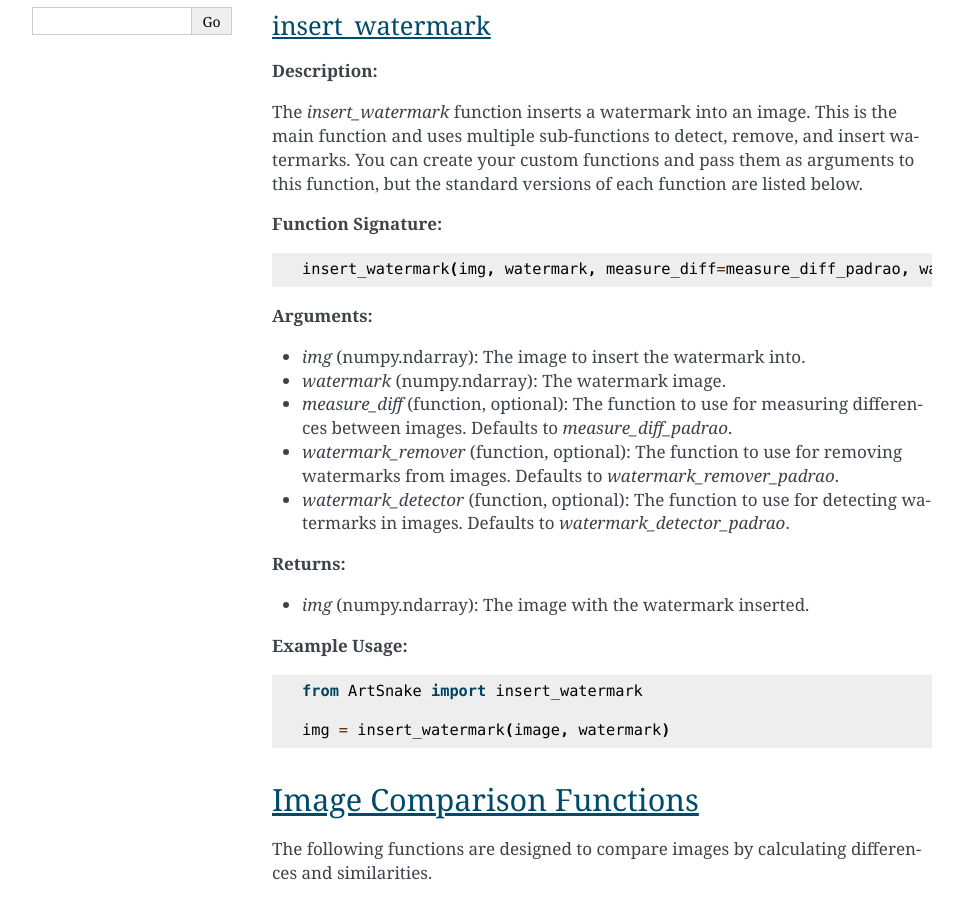
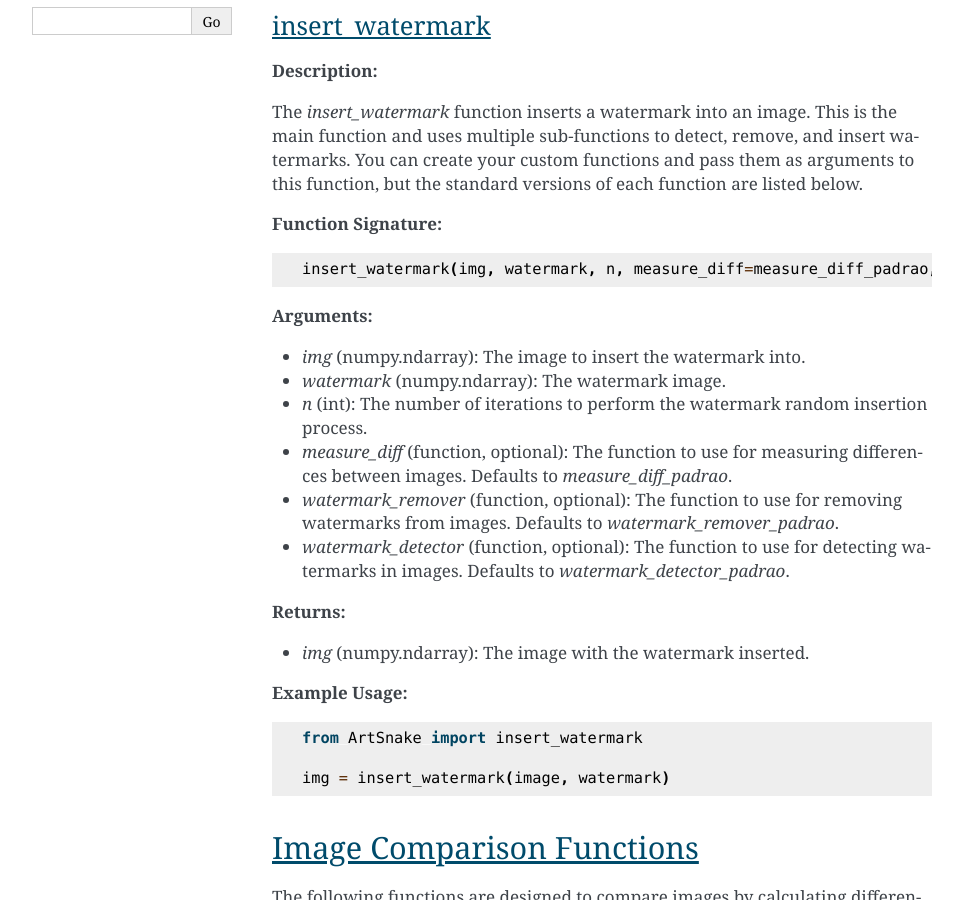
Before and after one commit to MekhyW/ArtSnake, a Sphinx documentation site: the page built from sphinx/usage.rst, in a window 1280 px wide and 900 px high, scrolled down 619 px. Shown: the whole window, without its empty margins (148-1111 px from the left). Built offline with Sphinx 7.4.7, drawn with Linux system fonts in a browser that asks for light colours.

Commit message:
insert_watermark(n)

```diff
--- a/sphinx/usage.rst
+++ b/sphinx/usage.rst
@@ -22,12 +22,13 @@
 
 .. code-block:: python
 
-    insert_watermark(img, watermark, measure_diff=measure_diff_padrao, watermark_remover=watermark_remover_padrao, watermark_detector=watermark_detector_padrao)
+    insert_watermark(img, watermark, n, measure_diff=measure_diff_padrao, watermark_remover=watermark_remover_padrao, watermark_detector=watermark_detector_padrao)
 
 **Arguments:**
 
 - `img` (numpy.ndarray): The image to insert the watermark into.
 - `watermark` (numpy.ndarray): The watermark image.
+- `n` (int): The number of iterations to perform the watermark random insertion process.
 - `measure_diff` (function, optional): The function to use for measuring differences between images. Defaults to `measure_diff_padrao`.
 - `watermark_remover` (function, optional): The function to use for removing watermarks from images. Defaults to `watermark_remover_padrao`.
 - `watermark_detector` (function, optional): The function to use for detecting watermarks in images. Defaults to `watermark_detector_padrao`.
```
